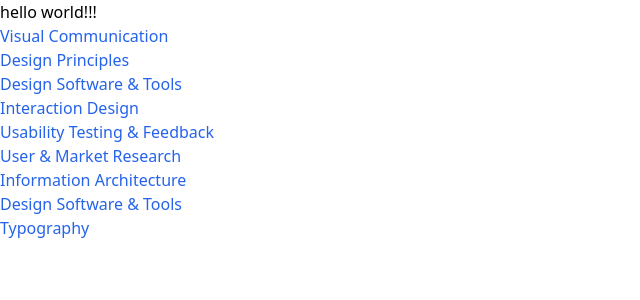
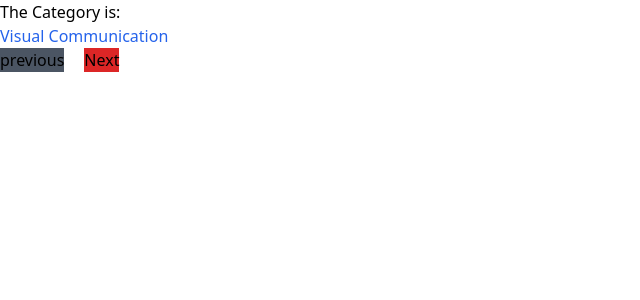
Before and after one commit to preotrix-prabhakar/skil-app, a Next.js app: page /review in a window 1280 px wide. Shown: the top 300 px of the page, without its empty margins (0-640 px from the left). Built offline with nearby package versions, Linux system fonts and the light colour scheme.

Commit message:
category navigation done

```diff
--- a/src/app/review/page.tsx
+++ b/src/app/review/page.tsx
@@ -1,11 +1,9 @@
-
 "use client"
 import React from "react";
 import { useEffect, useState } from "react";
-import '../global.css';
 function page() {
   const [skillsData,setSkillsData]=useState([]);
-
+  const [currentCategoryIndex,setCurrentCategoryIndex]=useState(0);
 useEffect(()=>{
     const questions= async ()=>{
 
@@ -20,12 +18,33 @@ useEffect(()=>{
     }
     questions();
 },[])
+
+const handleNext=()=>{
+  if(currentCategoryIndex < skillsData.length-1)
+  setCurrentCategoryIndex(currentCategoryIndex+1);
+else {
+  <div>No further category...</div>
+}
+}
+const handlePrevious=()=>{
+if(currentCategoryIndex >0){
+  setCurrentCategoryIndex(currentCategoryIndex-1);
+}
+}
+const currentCategory=skillsData[currentCategoryIndex];
   return (
     <div >
-      hello world!!!
+      The Category is:
       <div>
-        {skillsData.map((array,index)=>(<h1 key={index} className="text-blue-600 ">{array.name}</h1> ))}
 
+        {currentCategory && (
+          <h1 className="text-blue-600">
+            {currentCategory.name} {/* Display the first item's name */}
+          </h1>
+        )}
+
+        <button className="bg-gray-600 mr-5" onClick={handlePrevious} >previous</button>
+        <button className="bg-red-600" onClick={handleNext} >Next</button>
       </div>
     </div>
   )
```
